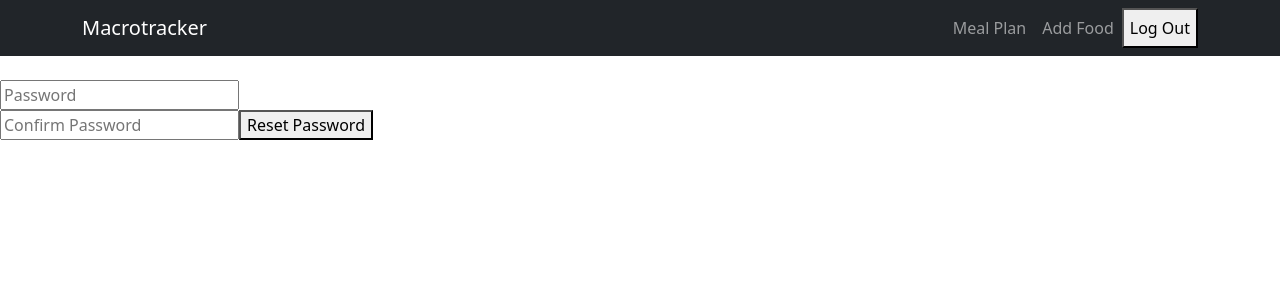
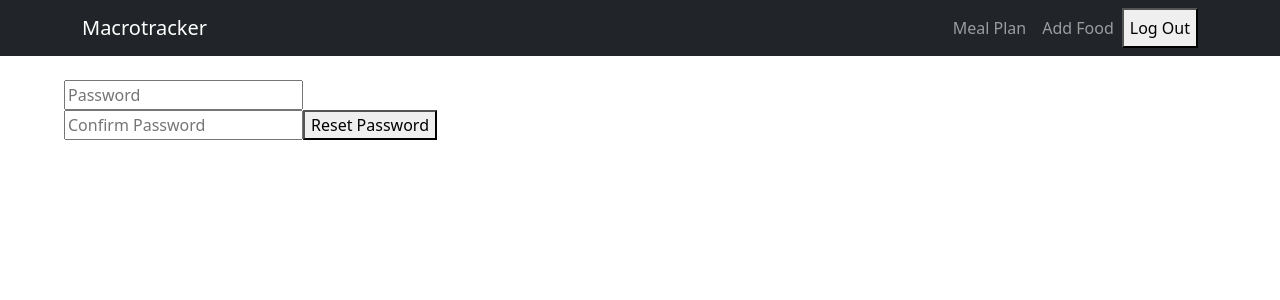
Before and after one commit to johnmichael-kane/Large-Project, a React (Create React App) app in the folder frontend/: page /passwordReset in a window 1280 px wide. Shown: the top 300 px of the page. Built offline with nearby package versions, Linux system fonts and the light colour scheme.

Commit message:
Small amount of styling

```diff
--- a/frontend/src/components/PasswordReset.js
+++ b/frontend/src/components/PasswordReset.js
@@ -53,6 +53,7 @@ function PasswordReset()
             type="password"
             id="password1"
             placeholder="Password"
+            style = {{marginLeft: '5%'}}
             value = {password1}
             onChange={(c) => firstPassword(c.target.value)}
          />
@@ -61,6 +62,7 @@ function PasswordReset()
             type="password"
             id="password2"
             placeholder="Confirm Password"
+            style = {{marginLeft: '5%'}}
             value = {password2}
             onChange={(c) => secondPassword(c.target.value)}
         />
```
